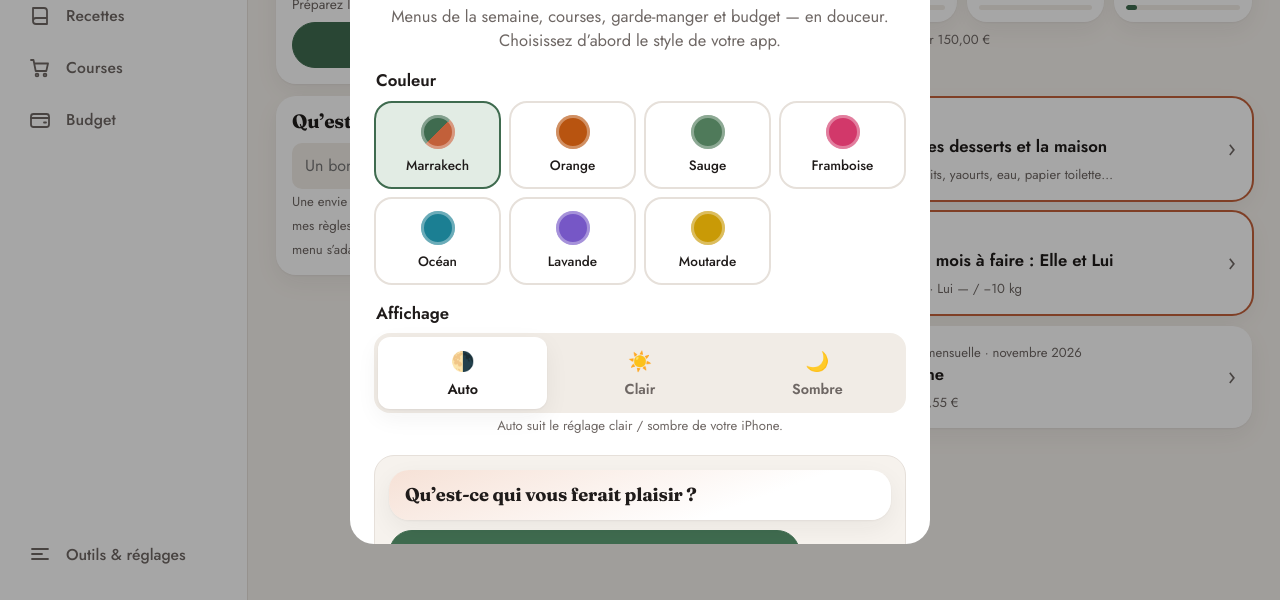
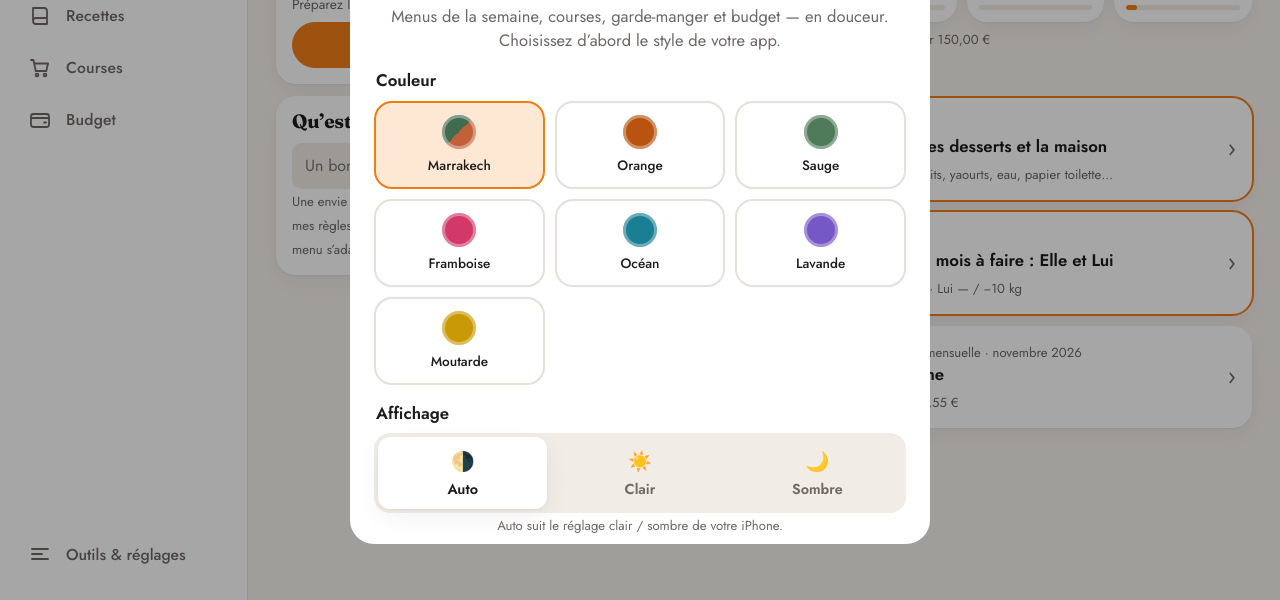
Before and after one commit to felicitapizza83-cyber/nos-repas, a plain HTML site: page index.html in a window 1280 px wide. Shown: the part 200-800 px from the top of the page. Drawn offline with Linux system fonts and the light colour scheme.

Commit message:
Retour aux couleurs d’avant (essai Marrakech annulé)

```diff
--- a/css/base.css
+++ b/css/base.css
@@ -11,24 +11,9 @@
   src: url(../fonts/fraunces-latin.woff2) format('woff2');
 }
 
-/* ---------- Palettes : chaque couleur a une version claire (-l) et sombre (-d) ----------
-   --p : couleur principale (boutons, navigation) · --a : accent (badges, aujourd'hui, envies).
-   Sans accent propre, l'accent reprend la couleur principale. Texte blanc lisible (contraste ≥ 4,5:1). */
-:root {
-  --a-l: var(--p-l); --as-l: var(--ps-l);
-  --a-d: var(--p-d); --as-d: var(--ps-d);
-}
-/* Marrakech (par défaut) : vert sauge des jardins, terracotta des tajines */
-:root, :root[data-couleur="marrakech"] {
-  --p-l: #3f6b4f; --ps-l: #e2ece4; --pi-l: #ffffff;
-  --p-d: #8fbf98; --ps-d: #1f3326; --pi-d: #0f2117;
-}
-:root[data-couleur="marrakech"] {
-  --a-l: #c2603a; --as-l: #f6e1d6;
-  --a-d: #e8916a; --as-d: #3d2419;
-}
-:root[data-couleur="orange"] {
-  --p-l: #b85410; --ps-l: #fde8d4; --pi-l: #ffffff;
+/* ---------- Palettes : chaque couleur a une version claire (-l) et sombre (-d) ---------- */
+:root, :root[data-couleur="orange"] {
+  --p-l: #ef7d16; --ps-l: #fde8d4; --pi-l: #ffffff;
   --p-d: #ff9b42; --ps-d: #3b2616; --pi-d: #1f1408;
 }
 :root[data-couleur="sauge"] {
@@ -63,8 +48,8 @@
   --primary: var(--p-l);
   --primary-soft: var(--ps-l);
   --primary-ink: var(--pi-l);
-  --accent: var(--a-l);
-  --accent-soft: var(--as-l);
+  --accent: var(--p-l);
+  --accent-soft: var(--ps-l);
   --danger: #c23b33;
   --danger-soft: #f8dfdc;
   --ok: #2f8a4e;
@@ -83,7 +68,7 @@
   :root:not([data-theme="light"]) {
     --bg: #141211; --surface: #1e1b1a; --surface-2: #292524; --text: #f4efeb; --muted: #aaa29d; --line: #36302e;
     --primary: var(--p-d); --primary-soft: var(--ps-d); --primary-ink: var(--pi-d);
-    --accent: var(--a-d); --accent-soft: var(--as-d);
+    --accent: var(--p-d); --accent-soft: var(--ps-d);
     --danger: #f0837a; --danger-soft: #3c2220; --ok: #7fd39a;
     --shadow: 0 1px 2px rgba(0, 0, 0, .35); --shadow-lg: 0 10px 40px rgba(0, 0, 0, .5);
     color-scheme: dark;
@@ -92,7 +77,7 @@
 :root[data-theme="dark"] {
   --bg: #141211; --surface: #1e1b1a; --surface-2: #292524; --text: #f4efeb; --muted: #aaa29d; --line: #36302e;
   --primary: var(--p-d); --primary-soft: var(--ps-d); --primary-ink: var(--pi-d);
-  --accent: var(--a-d); --accent-soft: var(--as-d);
+  --accent: var(--p-d); --accent-soft: var(--ps-d);
   --danger: #f0837a; --danger-soft: #3c2220; --ok: #7fd39a;
   --shadow: 0 1px 2px rgba(0, 0, 0, .35); --shadow-lg: 0 10px 40px rgba(0, 0, 0, .5);
   color-scheme: dark;
--- a/css/components.css
+++ b/css/components.css
@@ -367,7 +367,7 @@ input[type=checkbox] { width: 22px; height: 22px; min-height: 0; accent-color: v
 .apparence h2 { font-size: 1.7rem; }
 .apparence .intro { color: var(--muted); margin: 6px 0 18px; }
 .apparence h3 { text-align: left; margin: 18px 2px 10px; }
-.swatches { display: grid; grid-template-columns: repeat(4, 1fr); gap: 8px; }
+.swatches { display: grid; grid-template-columns: repeat(3, 1fr); gap: 10px; }
 .swatch {
   display: flex; flex-direction: column; align-items: center; gap: 6px; padding: 12px 6px;
   border-radius: 18px; border: 2px solid var(--line); background: var(--surface); cursor: pointer;
@@ -529,7 +529,7 @@ small.block, .block { display: block; }
   background: color-mix(in srgb, var(--surface) 88%, transparent); backdrop-filter: blur(10px); -webkit-backdrop-filter: blur(10px);
   font-weight: 700; font-size: .8rem; color: var(--text);
 }
-.jour-badge.plat { position: static; display: inline-block; background: var(--accent-soft); color: var(--accent); margin-bottom: 8px; }
+.jour-badge.plat { position: static; display: inline-block; background: var(--primary-soft); color: var(--primary); margin-bottom: 8px; }
 .jour-corps { padding: 14px 16px 16px; }
 .jour-corps h2 { font-size: 1.4rem; cursor: pointer; margin-bottom: 10px; }
 .jour-infos { display: flex; flex-wrap: wrap; gap: 6px 14px; margin: 8px 0 12px; font-size: .88rem; color: var(--muted); }
@@ -570,7 +570,7 @@ small.block, .block { display: block; }
 .bande-jour strong { font-size: 1.05rem; }
 .bande-jour i { width: 5px; height: 5px; border-radius: 50%; background: var(--line); margin-top: 2px; }
 .bande-jour.plein i { background: var(--primary); }
-.bande-jour.today { background: var(--accent); color: #fff; }
+.bande-jour.today { background: var(--primary); color: var(--primary-ink); }
 .bande-jour.today small { color: inherit; opacity: .85; }
 .bande-jour.today i { background: var(--primary-ink); }
 .menu-actions { align-items: center; }
```
